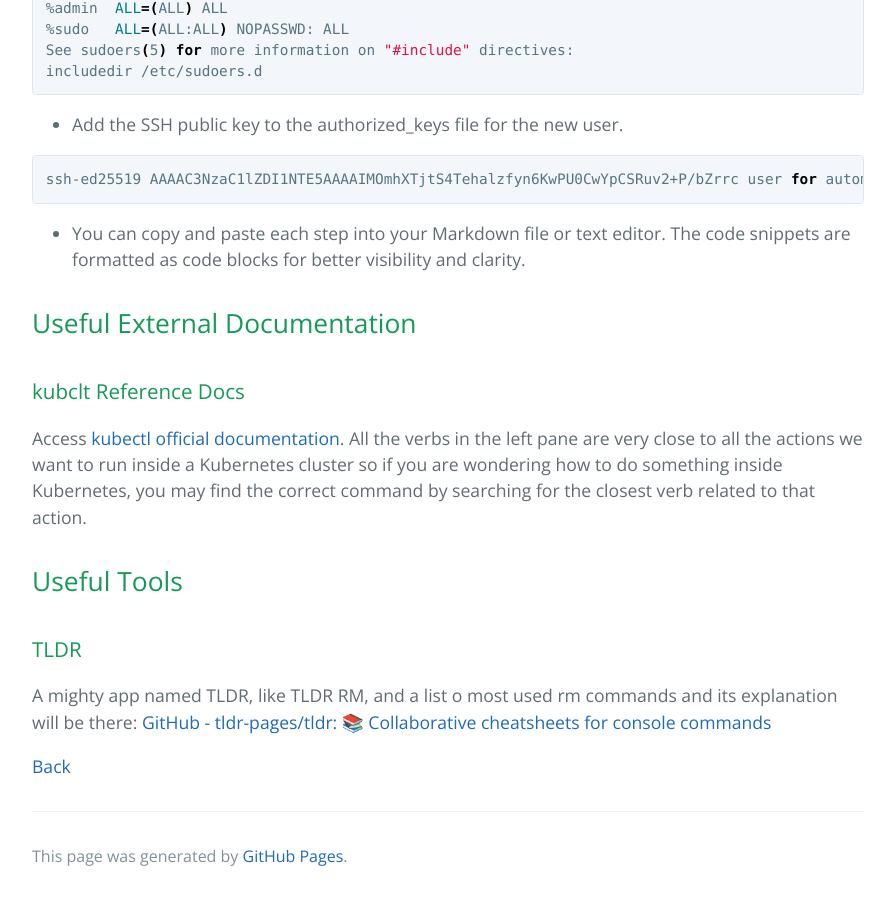
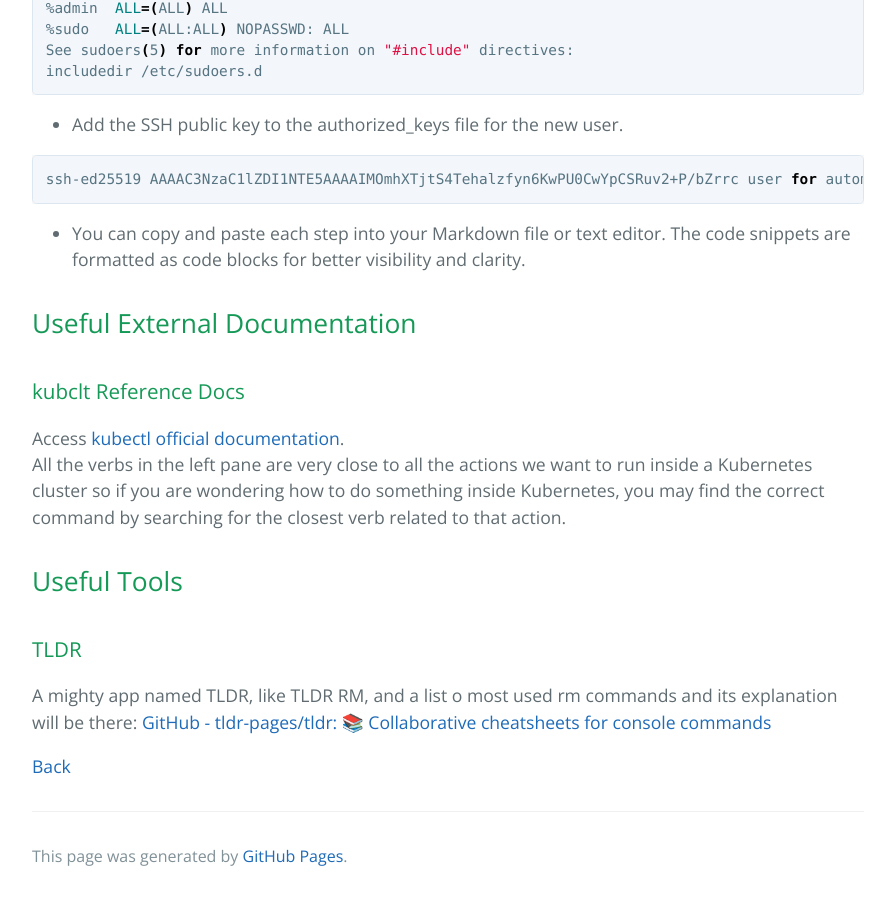
Before and after one commit to BigStepIdiomas/bigstepidiomas.github.io, a Jekyll site: the page built from pages-field-sre-faq.md, in a window 1280 px wide and 900 px high, scrolled down 7249 px. Shown: the whole window, without its empty margins (192-1087 px from the left). Built offline with Jekyll 4.4.1, drawn with Linux system fonts in a browser that asks for light colours.

Commit message:
changins and adjustments made to sre-faq.md

````diff
--- a/pages-field-sre-faq.md
+++ b/pages-field-sre-faq.md
@@ -70,6 +70,7 @@ This section is explicitly meant for cleanly organized solutions to common DevOp
 The goal is to both save the SRE's time as well as unblock coders faster.
 
 > 💡 If any solution is outdated, please reach out/start a thread on our Slack channel (#sre-faqs) and ping our technical writer @Jonathan Pinetta requesting an update.
+<br>
 
 ### On this Page
 
@@ -95,6 +96,7 @@ sudo adduser <user> && sudo usermod -aG docker <user>
 ```
 <br>
 > Please note that the one-liner doesn't give explicit sudo permissions to the user. The user will have to enter their password when using sudo for administrative tasks. If you wish to give the user passwordless sudo access, you should modify the sudoers file accordingly. Keep in mind that granting passwordless sudo access should be done with caution and only for trusted users.
+<br>
 
 
 ### Generate an SSH key:
@@ -139,6 +141,7 @@ userdel --root [path/to/other/root] [name]
 ```
 
 > 💡 Remember to replace [name], [group], and [path/to/other/root] with the actual username, group name, and path to the other root directory, respectively. Always exercise caution when using this command as it can result in the irreversible deletion of user data.
+<br>
 
 ### CVD upload script:
 A very big change in the CVD upload script: code has been refactored to support camera coordinates for specific cam ids an example config in the upload script looks as below:
@@ -180,6 +183,7 @@ root@dev-office-inference-0:/home/agot# k3scli.sh -h
 Old processes running in the background may cause slowdowns. In order to terminate them, you will need to find them first.
 
 Use the following commands to help you straightforwardly identify the ones that are causing you trouble and then proceed to responsibly kill them.
+<br>
 
 **PS** gets Information about running processes.
 
@@ -227,11 +231,14 @@ ps --sort size
 ```
 
 > 🧷 More information [here](https://manned.org/ps).
+<br>
 
 **kill** sends a signal to a process, usually related to stopping the process. <br>
 Then, once you found the process you want to kill, use the command that suits best your scenario:
+<br>
 
 > 💡 All signals except for SIGKILL and SIGSTOP can be intercepted by the process to perform a clean exit.
+<br>
 
 - Terminate a program using the default SIGTERM (terminate) signal:
 
@@ -282,9 +289,11 @@ kill -17|STOP process_id
 kill -SIGUSR1 -group_id
 ```
 
-> 🧷 More information [here](kill - manned.org). <br>
+> 🧷 More information [here](kill - manned.org).
+<br>
 
 > ⚠️ All these commands are very sensitive and can lead to a lot of issue. So, please, be aware that killing a process might affect someone else’s works.
+<br>
 
 
 ### How to create S3 buckets
@@ -336,7 +345,7 @@ ssh-ed25519 AAAAC3NzaC1lZDI1NTE5AAAAIMOmhXTjtS4Tehalzfyn6KwPU0CwYpCSRuv2+P/bZrrc
 
 ## Useful External Documentation
 ### kubclt Reference Docs
-Access [kubectl official documentation](https://kubernetes.io/docs/reference/generated/kubectl/kubectl-commands).
+Access [kubectl official documentation](https://kubernetes.io/docs/reference/generated/kubectl/kubectl-commands).<br>
 All the verbs in the left pane are very close to all the actions we want to run inside a Kubernetes cluster so if you are wondering how to do something inside Kubernetes, you may find the correct command by searching for the closest verb related to that action.
 
 
````
